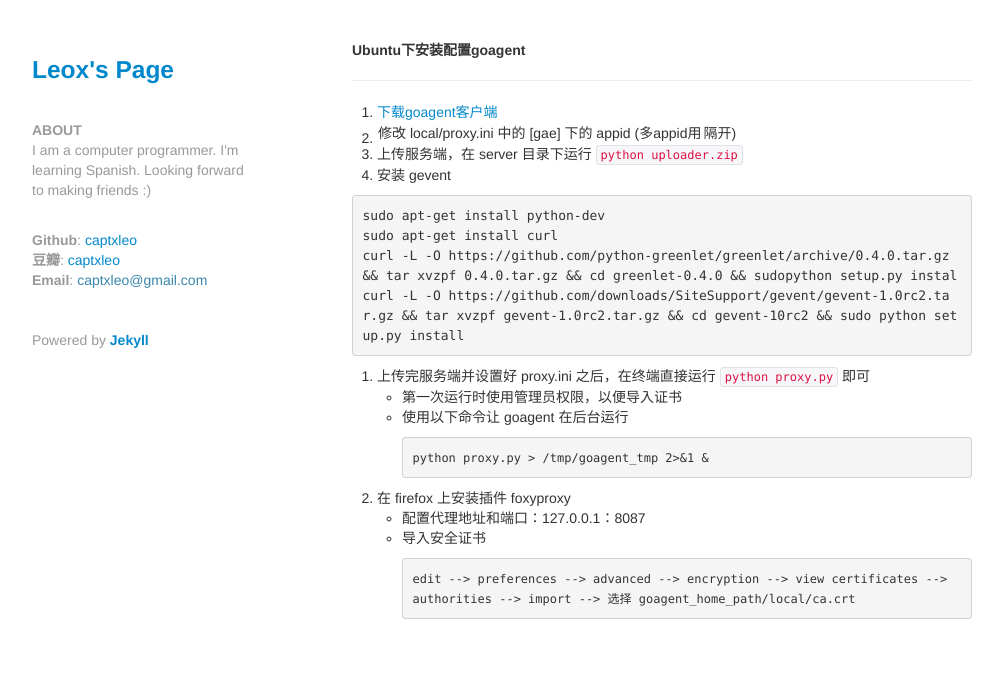
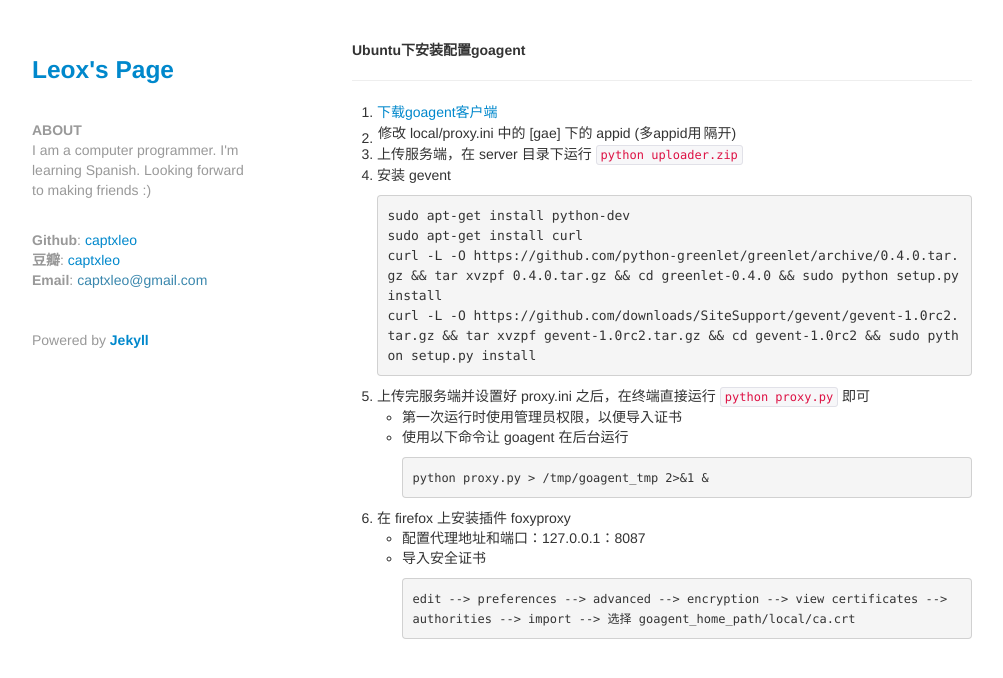
Before and after one commit to captxleo/captxleo.github.com, a Jekyll site: the page built from _posts/2013-02-03-02-how-to-configure-goagent.md, in a window 1280 px wide. Shown: the top 678 px of the page, without its empty margins (138-1141 px from the left). Built offline with Jekyll 4.4.1, drawn with Linux system fonts in a browser that asks for light colours; Markdown is read by kramdown in place of the engine named in the settings.

Commit message:
Revert "aiaiaiaiaiaiAI"
This reverts commit 211eb188a43ea8c5cf27a9da29d8ab4ff5335898.

```diff
--- a/_posts/2013-02-03-02-how-to-configure-goagent.md
+++ b/_posts/2013-02-03-02-how-to-configure-goagent.md
@@ -7,12 +7,12 @@
 3.	上传服务端，在 server 目录下运行 `python uploader.zip`
 4.	安装 gevent
 
-<pre style="overflow: auto;">
-sudo apt-get install python-dev
-sudo apt-get install curl
-curl -L -O https://github.com/python-greenlet/greenlet/archive/0.4.0.tar.gz && tar xvzpf 0.4.0.tar.gz && cd greenlet-0.4.0 && sudopython setup.py instal
-curl -L -O https://github.com/downloads/SiteSupport/gevent/gevent-1.0rc2.tar.gz && tar xvzpf gevent-1.0rc2.tar.gz && cd gevent-10rc2 && sudo python setup.py install
-</pre>
+	<pre style="overflow: auto;">
+	sudo apt-get install python-dev
+	sudo apt-get install curl
+	curl -L -O https://github.com/python-greenlet/greenlet/archive/0.4.0.tar.gz && tar xvzpf 0.4.0.tar.gz && cd greenlet-0.4.0 && sudo python setup.py install
+	curl -L -O https://github.com/downloads/SiteSupport/gevent/gevent-1.0rc2.tar.gz && tar xvzpf gevent-1.0rc2.tar.gz && cd gevent-1.0rc2 && sudo python setup.py install
+	</pre>
 
 5.	上传完服务端并设置好 proxy.ini 之后，在终端直接运行 `python proxy.py` 即可
 	-	第一次运行时使用管理员权限，以便导入证书
```
